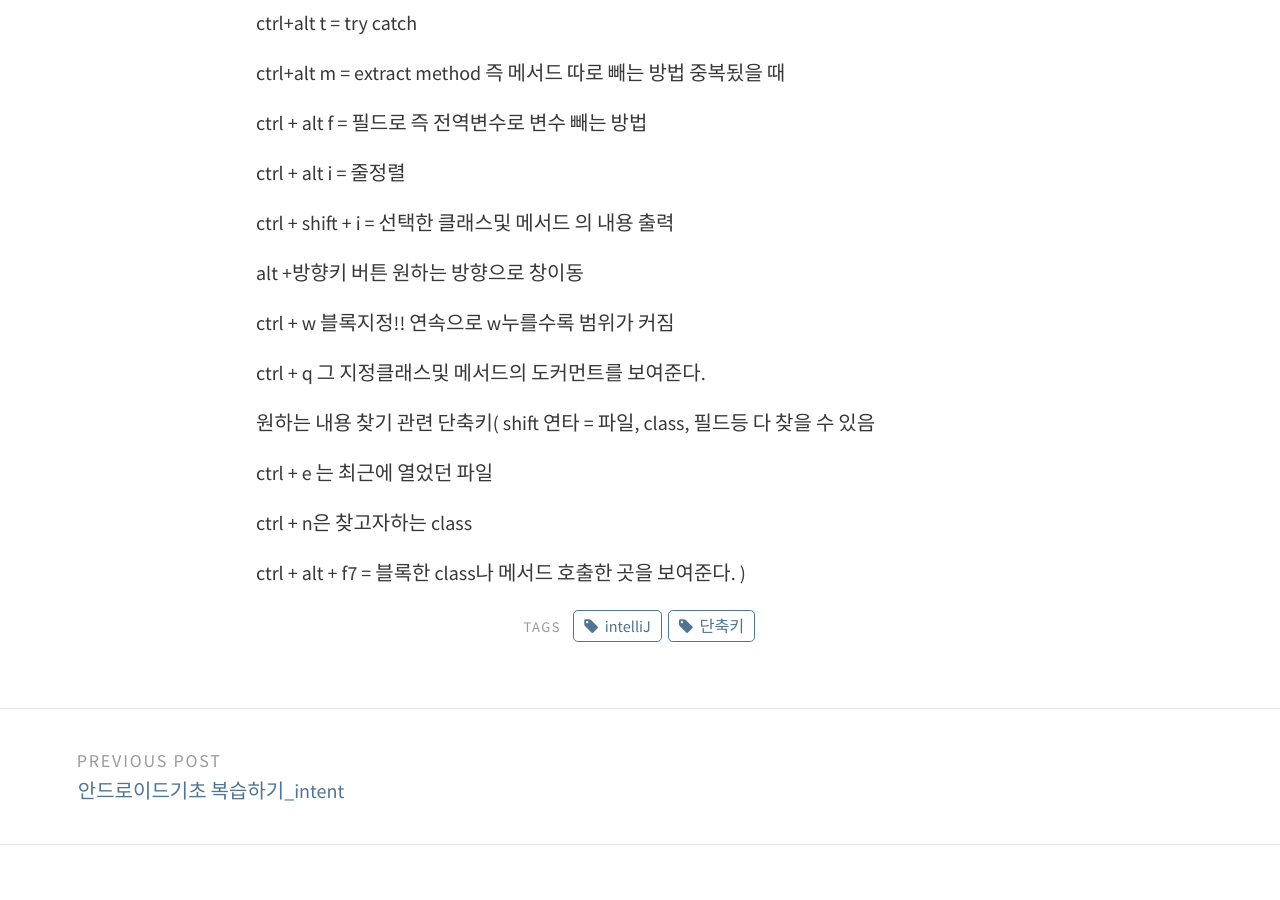
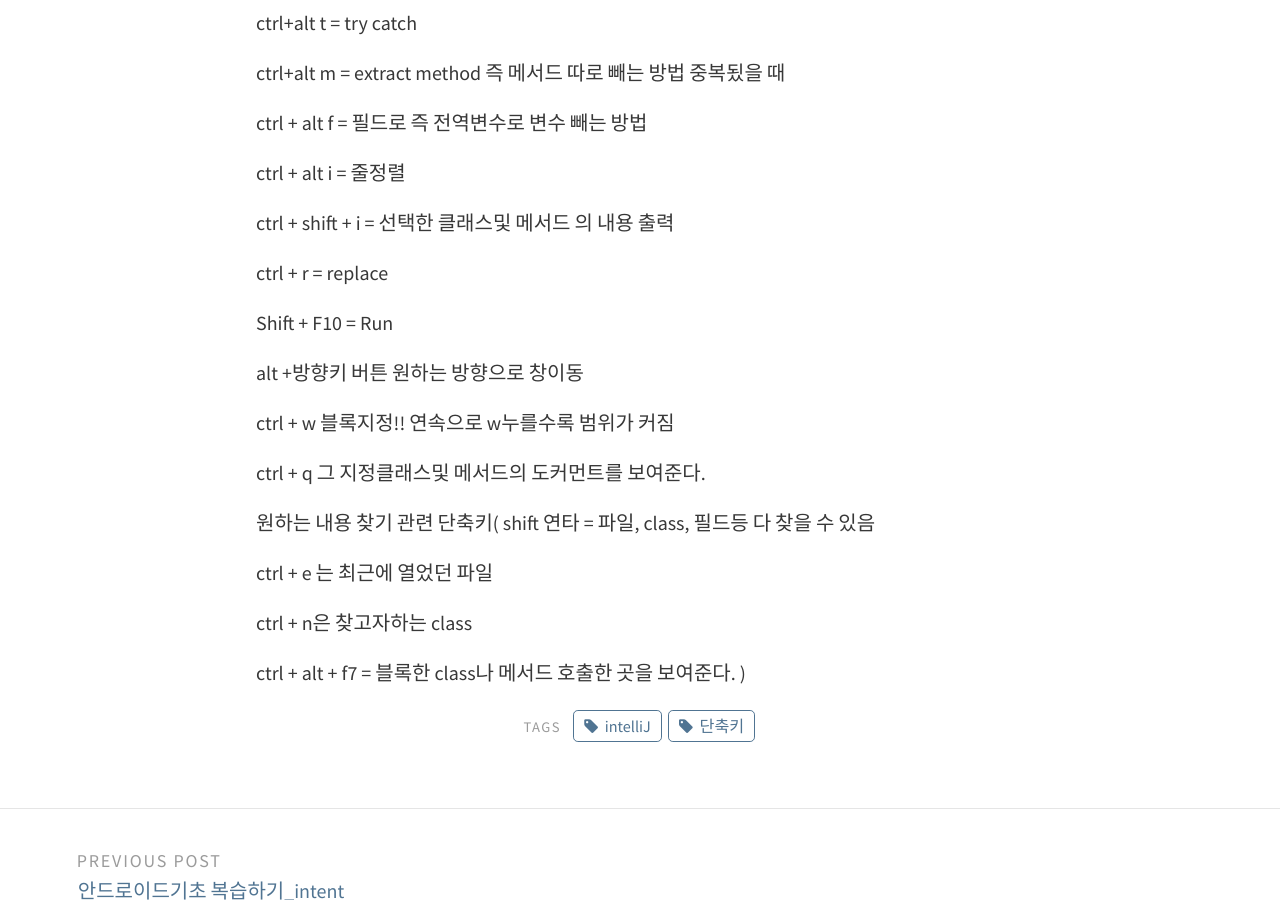
Before and after one commit to orionjeong/orionjeong.github.io, a Jekyll site: the page built from _posts/2018-04-14-intelliJ단축키.md, in a window 1280 px wide and 900 px high, scrolled down 377 px. Built offline with Jekyll 4.4.1, drawn with Linux system fonts in a browser that asks for light colours.

Commit message:
intellj 단축키 추가

```diff
--- a/_posts/2018-04-14-intelliJ단축키.md
+++ b/_posts/2018-04-14-intelliJ단축키.md
@@ -18,7 +18,9 @@ ctrl + alt i = 줄정렬
 
 ctrl + shift + i = 선택한 클래스및 메서드 의 내용 출력
 
+ctrl + r = replace
 
+Shift + F10 = Run
 
 alt +방향키 버튼 원하는 방향으로 창이동
 
```
